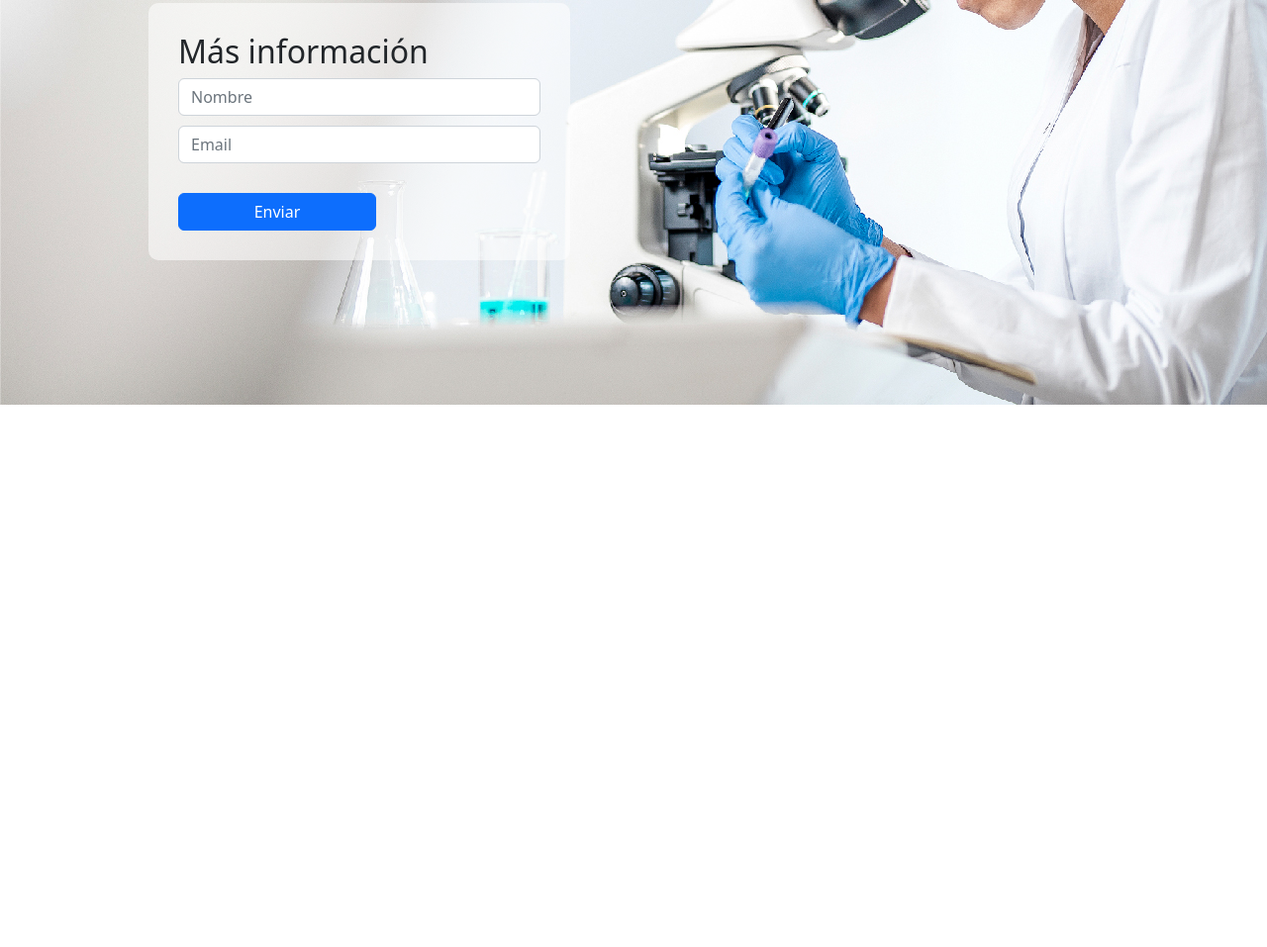
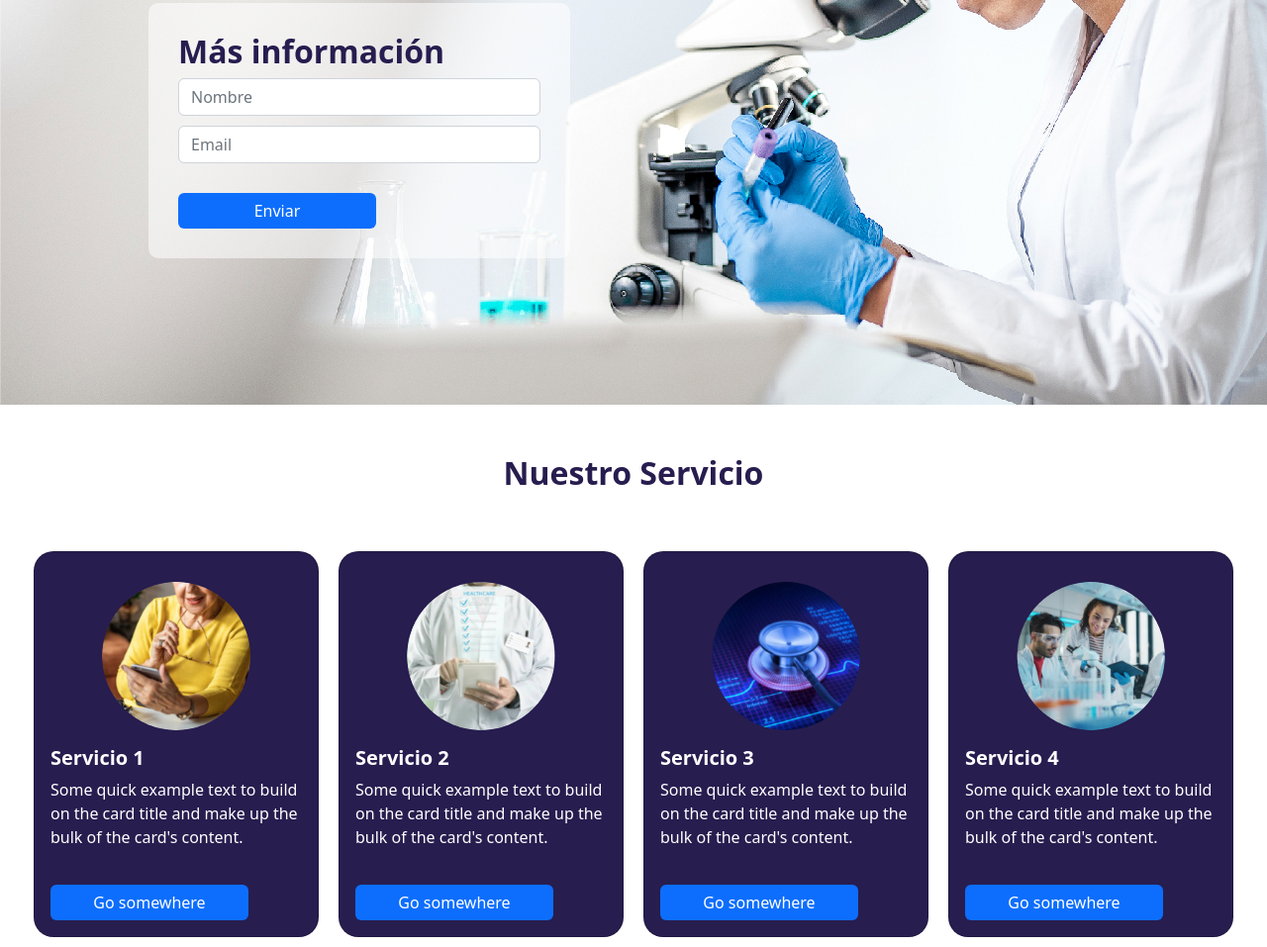
Before and after one commit to andress316/proyecto-landing-page, a plain HTML site: page index.html in a window 1280 px wide. Shown: the part 447-1404 px from the top of the page at 99% size. Before the commit the page ends 856 px from the top, so only its background shows below. Drawn offline with nearby package versions, Linux system fonts and the light colour scheme.

Commit message:
tarjetas felx de servicio

```diff
--- a/index.html
+++ b/index.html
@@ -13,6 +13,7 @@
 
     <link rel="stylesheet" href="styles.css">
 </head>
+
 <body>
 
     <!-- Acá viene el navbar -->
@@ -21,7 +22,8 @@
         <nav class="navbar navbar-expand-lg bg-black navbar-dark">
             <div class="container-fluid">
                 <a href="#"><img src="img/logo.png" alt="logo" style="width: 100px;"></a>
-            <button class="navbar-toggler" type="button" data-bs-toggle="collapse" data-bs-target="#navbarScroll" aria-controls="navbarScroll" aria-expanded="false" aria-label="Toggle navigation">
+                <button class="navbar-toggler" type="button" data-bs-toggle="collapse" data-bs-target="#navbarScroll"
+                    aria-controls="navbarScroll" aria-expanded="false" aria-label="Toggle navigation">
                     <span class="navbar-toggler-icon"></span>
                 </button>
                 <div class="collapse navbar-collapse justify-content-end" id="navbarScroll">
@@ -50,7 +52,7 @@
     <!-- HEADER -->
     <div class="header">
         <div class="infobanner">
-        <h1 style="color: #271d4f;">Conecta a pacientes con  tus ensayos clínicos</h1>
+            <h1 style="color: #271d4f;">Conecta a pacientes con tus ensayos clínicos</h1>
             <p style="color: #271d4f;">Acelera el proceso de captación de pacientes para tu centro de investigación</p>
 
             <div class="masinfo">
@@ -69,8 +71,62 @@
     </div>
 
 
+    <!-- NUESTRO SERVICIO -->
+
+    <div>
+        <h2 style="text-align:center; margin: 50px;">Nuestro Servicio</h2>
+
+        <div>
+            <div class="servicios_caja">
+
+               <!-- TARJETA 1 -->
+               <div class="card" style="width: 18rem;">
+                <img src="img/servicios-01.png" class="card-img-top" alt="servicio 1">
+                <div class="card-body">
+                  <h5 class="card-title" style="color: white;">Servicio 1</h5>
+                  <p class="card-text">Some quick example text to build on the card title and make up the bulk of the card's content.</p>
+                  <a href="#" class="btn btn-primary">Go somewhere</a>
+                </div>
+              </div>
+
+                  <!-- TARJETA 2 -->
+                  <div class="card" style="width: 18rem;">
+                    <img src="img/servicios-02.png" class="card-img-top" alt="servicio 2">
+                    <div class="card-body">
+                      <h5 class="card-title" style="color: white;">Servicio 2</h5>
+                      <p class="card-text">Some quick example text to build on the card title and make up the bulk of the card's content.</p>
+                      <a href="#" class="btn btn-primary">Go somewhere</a>
+                    </div>
+                  </div>
+
+                  <!-- TARJETA 3 -->
+                  <div class="card" style="width: 18rem;">
+                    <img src="img/servicios-03.png" class="card-img-top" alt="servicio 3">
+                    <div class="card-body">
+                      <h5 class="card-title" style="color: white;">Servicio 3</h5>
+                      <p class="card-text">Some quick example text to build on the card title and make up the bulk of the card's content.</p>
+                      <a href="#" class="btn btn-primary">Go somewhere</a>
+                    </div>
+                  </div>
+
+                  <!-- TARJETA 4 -->
+                  <div class="card" style="width: 18rem;">
+                    <img src="img/servicios-04.png" class="card-img-top" alt="servicio 4">
+                    <div class="card-body">
+                      <h5 class="card-title" style="color: white;">Servicio 4</h5>
+                      <p class="card-text">Some quick example text to build on the card title and make up the bulk of the card's content.</p>
+                      <a href="#" class="btn btn-primary">Go somewhere</a>
+                    </div>
+                  </div>
 
 
+
+            </div>
+        </div>
+
+
+
+    </div>
 
 
 
--- a/styles.css
+++ b/styles.css
@@ -150,3 +150,58 @@
     }
 
   }
+
+
+
+
+  /* SERVICIOS */
+  h2{
+    font-weight: 900;
+    color: #271D4F;
+  }
+  .servicios_caja{
+    display: flex;
+    flex-wrap: wrap;
+    align-items: center;
+    justify-content: center;
+  }
+
+  .card{
+    margin: 10px;
+    border-radius: 20px;
+    background-color: #271D4F;
+    color: white;
+  }
+
+  h5{
+    font-weight: 900;
+    color: #271D4F;
+  }
+
+.btn {
+    justify-content: center;
+}
+
+  .btn-primary{
+    border: none;
+    float: none;
+  }
+
+
+
+
+  .card-img-top {
+    width: 150px;
+    height: 150px;
+    position: relative;
+    overflow: hidden;
+    border-radius: 50%;
+    margin-top: 30px;
+  }
+
+  img {
+    display: inline;
+    margin: 0 auto;
+    height: 100%;
+    width: auto;
+  }
```
Also changed, not shown: img/servicios-01.png (added), img/servicios-02.png (added), img/servicios-03.png (added), img/servicios-04.png (added). Lines whose indentation alone changed are shown as unchanged.
